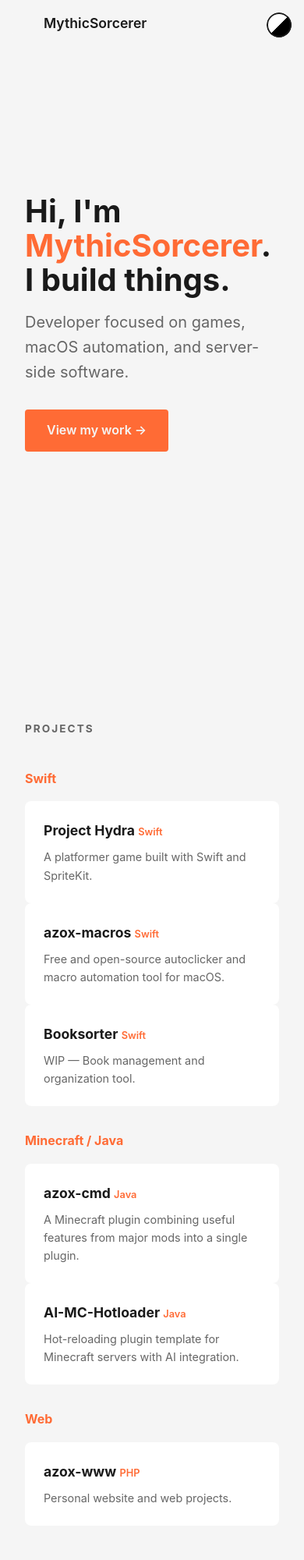
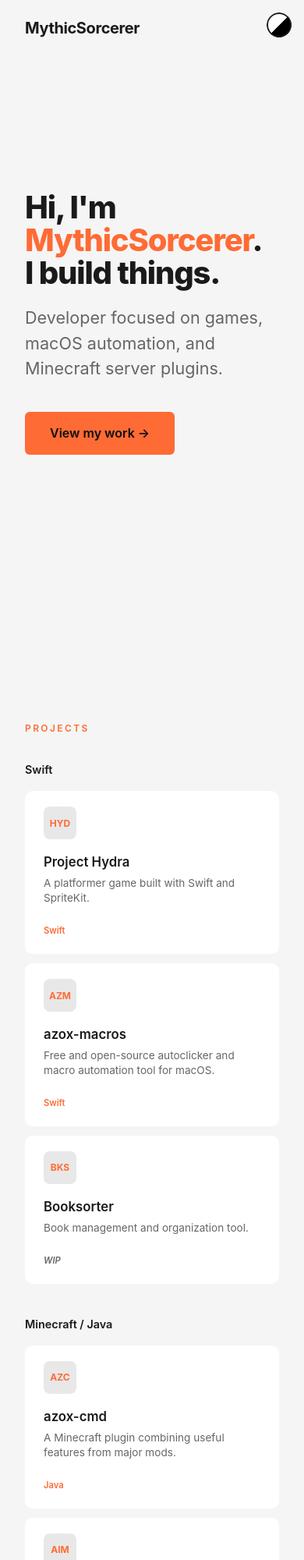
Before and after one commit to MythicSorcerer/mythicsorcerer.github.io, a plain HTML site: page index.html in a window 390 px wide. Shown: the top 2000 px of the page at 78% size. Drawn offline with Linux system fonts and the light colour scheme.

Commit message:
Redesign with better visuals, icons, and Modrinth link

```diff
--- a/index.html
+++ b/index.html
@@ -24,103 +24,150 @@
     * { margin: 0; padding: 0; box-sizing: border-box; }
     html { scroll-behavior: smooth; }
     body { font-family: -apple-system, BlinkMacSystemFont, "Segoe UI", sans-serif; background: var(--bg); color: var(--text); line-height: 1.6; transition: background 0.3s, color 0.3s; }
-    .container { max-width: 800px; margin: 0 auto; padding: 0 2rem; }
-    nav { position: fixed; top: 0; left: 0; right: 0; padding: 1rem 1.5rem; background: var(--bg); background: rgba(13,13,13,0.9); backdrop-filter: blur(10px); z-index: 100; display: flex; justify-content: space-between; align-items: center; }
-    [data-theme="light"] nav { background: rgba(245,245,245,0.9); }
-    nav .container { display: flex; justify-content: space-between; align-items: center; width: 100%; }
-    .logo { font-weight: 600; font-size: 1.1rem; color: var(--text); text-decoration: none; }
+
+    nav { position: fixed; top: 0; left: 0; right: 0; padding: 1.25rem 2rem; background: rgba(13,13,13,0.85); backdrop-filter: blur(12px); z-index: 100; display: flex; justify-content: space-between; align-items: center; }
+    [data-theme="light"] nav { background: rgba(245,245,245,0.85); }
+    .logo { font-weight: 700; font-size: 1.25rem; color: var(--text); text-decoration: none; letter-spacing: -0.02em; }
     .nav-links { display: flex; gap: 2rem; list-style: none; }
-    .nav-links a { color: var(--text-dim); text-decoration: none; font-size: 0.9rem; transition: color 0.2s; }
-    .nav-links a:hover { color: var(--text); }
+    .nav-links a { color: var(--text-dim); text-decoration: none; font-size: 0.9rem; font-weight: 500; transition: color 0.2s; }
+    .nav-links a:hover { color: var(--accent); }
+
+    .container { max-width: 720px; margin: 0 auto; padding: 0 2rem; }
 
     .theme-toggle { position: fixed; top: 1rem; right: 1rem; width: 32px; height: 32px; border-radius: 50%; cursor: pointer; overflow: hidden; border: none; z-index: 200; }
     .theme-toggle::before { content: ''; position: absolute; inset: 0; border-radius: 50%; background: linear-gradient(135deg, #000 50%, #fff 50%); box-shadow: inset 0 0 0 2px var(--text); }
     [data-theme="light"] .theme-toggle::before { background: linear-gradient(135deg, #fff 50%, #000 50%); }
 
+    section { padding: 7rem 0; }
 
+    .hero { min-height: 100vh; display: flex; align-items: center; padding-top: 4rem; }
+    .hero-content { position: relative; }
+    .hero h1 { font-size: clamp(3rem, 10vw, 5rem); font-weight: 800; line-height: 1.05; margin-bottom: 1.25rem; letter-spacing: -0.03em; }
+    .hero h1 .accent { color: var(--accent); }
+    .hero p { font-size: 1.35rem; color: var(--text-dim); max-width: 480px; margin-bottom: 2.5rem; line-height: 1.5; }
+    .hero .cta { display: inline-flex; align-items: center; gap: 0.6rem; padding: 0.9rem 2rem; background: var(--accent); color: #0d0d0d; text-decoration: none; font-weight: 600; font-size: 1rem; border-radius: 6px; transition: transform 0.2s, box-shadow 0.2s; }
+    .hero .cta:hover { transform: translateY(-2px); box-shadow: 0 12px 32px rgba(255,107,53,0.25); }
 
-    section { padding: 8rem 0; }
-    .hero { min-height: 100vh; display: flex; align-items: center; padding-top: 4rem; }
-    .hero h1 { font-size: clamp(2.5rem, 8vw, 4.5rem); font-weight: 700; line-height: 1.1; margin-bottom: 1rem; }
-    .hero h1 .accent { color: var(--accent); }
-    .hero p { font-size: 1.25rem; color: var(--text-dim); max-width: 500px; margin-bottom: 2rem; }
-    .cta { display: inline-flex; align-items: center; gap: 0.5rem; padding: 0.875rem 1.75rem; background: var(--accent); color: var(--bg); text-decoration: none; font-weight: 600; border-radius: 4px; transition: transform 0.2s, box-shadow 0.2s; }
-    .cta:hover { transform: translateY(-2px); box-shadow: 0 8px 30px rgba(255,107,53,0.2); }
-    .section-title { font-size: 0.85rem; text-transform: uppercase; letter-spacing: 0.15em; color: var(--text-dim); margin-bottom: 2.5rem; }
-    .project-category { margin-bottom: 2rem; }
-    .project-category h3 { font-size: 1rem; color: var(--accent); margin-bottom: 1rem; }
-    .project-card { display: block; background: var(--surface); padding: 1.5rem; border-radius: 8px; text-decoration: none; color: var(--text); transition: background 0.2s, transform 0.2s; }
-    .project-card:hover { background: var(--surface-hover); transform: translateX(4px); }
+    .section-label { font-size: 0.75rem; text-transform: uppercase; letter-spacing: 0.2em; color: var(--accent); font-weight: 600; margin-bottom: 2rem; }
+
+    .project-category { margin-bottom: 2.5rem; }
+    .project-category h3 { font-size: 0.9rem; color: var(--text); margin-bottom: 1rem; font-weight: 600; }
+    .project-card { display: flex; align-items: center; gap: 1rem; background: var(--surface); padding: 1.25rem 1.5rem; border-radius: 10px; text-decoration: none; color: var(--text); transition: background 0.2s, transform 0.2s; margin-bottom: 0.75rem; }
+    .project-card:hover { background: var(--surface-hover); transform: translateX(6px); }
     .project-card.no-link { cursor: default; }
     .project-card.no-link:hover { background: var(--surface); transform: none; }
-    .project-card h4 { font-size: 1.1rem; margin-bottom: 0.5rem; }
-    .project-card .lang { color: var(--accent); font-size: 0.8rem; font-weight: 600; }
-    .project-card p { color: var(--text-dim); font-size: 0.9rem; }
-    .skills-list { display: flex; flex-wrap: wrap; gap: 0.75rem; }
-    .skill-tag { background: var(--surface); padding: 0.5rem 1rem; border-radius: 100px; font-size: 0.9rem; color: var(--text-dim); transition: background 0.2s; }
-    .links { display: flex; gap: 1.5rem; }
-    .links a { color: var(--text-dim); text-decoration: none; font-size: 1rem; transition: color 0.2s; }
+    .project-card-icon { width: 42px; height: 42px; border-radius: 8px; background: var(--surface-hover); display: flex; align-items: center; justify-content: center; font-weight: 700; font-size: 0.75rem; color: var(--accent); flex-shrink: 0; }
+    .project-card-content h4 { font-size: 1.05rem; font-weight: 600; margin-bottom: 0.25rem; }
+    .project-card-content p { color: var(--text-dim); font-size: 0.85rem; line-height: 1.4; }
+    .project-card .lang { color: var(--accent); font-size: 0.7rem; font-weight: 600; margin-left: auto; align-self: flex-start; }
+    .project-card.no-link .lang { color: var(--text-dim); font-style: italic; }
+
+    .skills-list { display: flex; flex-wrap: wrap; gap: 0.6rem; }
+    .skill-tag { background: var(--surface); padding: 0.5rem 1rem; border-radius: 100px; font-size: 0.85rem; color: var(--text-dim); transition: background 0.2s; }
+    .skill-tag:hover { background: var(--surface-hover); }
+
+    .links { display: flex; gap: 1.75rem; flex-wrap: wrap; }
+    .links a { color: var(--text-dim); text-decoration: none; font-size: 1rem; font-weight: 500; transition: color 0.2s; display: flex; align-items: center; gap: 0.5rem; }
     .links a:hover { color: var(--accent); }
-    footer { padding: 3rem 0; border-top: 1px solid var(--surface); color: var(--text-dim); font-size: 0.85rem; }
+    .links .icon { width: 18px; height: 18px; }
 
-    @media (max-width: 600px) { .nav-links { display: none; } section { padding: 5rem 0; } }
+    footer { padding: 4rem 0 2rem; border-top: 1px solid var(--surface); color: var(--text-dim); font-size: 0.85rem; }
+    footer .container { display: flex; justify-content: space-between; align-items: center; flex-wrap: wrap; gap: 1rem; }
+    .footer-links { display: flex; gap: 1.5rem; }
+    .footer-links a { color: var(--text-dim); text-decoration: none; font-size: 0.85rem; }
+    .footer-links a:hover { color: var(--text); }
+
+    @media (max-width: 600px) {
+      .nav-links { display: none; }
+      section { padding: 5rem 0; }
+      .hero h1 { font-size: 2.5rem; }
+      .project-card { flex-direction: column; align-items: flex-start; }
+      .project-card .lang { margin-left: 0; margin-top: 0.5rem; }
+    }
   </style>
 </head>
 <body>
   <nav>
-    <div style="display:flex;justify-content:space-between;align-items:center;width:100%;max-width:800px;margin:0 auto;padding:0 2rem">
     <a href="#" class="logo">MythicSorcerer</a>
     <ul class="nav-links">
       <li><a href="#projects">projects</a></li>
       <li><a href="#skills">skills</a></li>
       <li><a href="#contact">contact</a></li>
     </ul>
-    </div>
   </nav>
   <button class="theme-toggle" onclick="toggleThemeCircle()" title="Toggle theme"></button>
 
   <section class="hero">
     <div class="container">
-      <h1>Hi, I&apos;m <span class="accent">MythicSorcerer</span>.<br>I build things.</h1>
-      <p>Developer focused on games, macOS automation, and server-side software.</p>
+      <div class="hero-content">
+        <h1>Hi, I'm <span class="accent">MythicSorcerer</span>.<br>I build things.</h1>
+        <p>Developer focused on games, macOS automation, and Minecraft server plugins.</p>
         <a href="#projects" class="cta">View my work →</a>
+      </div>
     </div>
   </section>
 
   <section id="projects">
     <div class="container">
-      <h2 class="section-title">Projects</h2>
+      <h2 class="section-label">Projects</h2>
+
       <div class="project-category">
         <h3>Swift</h3>
         <a href="https://github.com/mythicsorcerer/Project-Hydra" target="_blank" class="project-card">
-          <h4>Project Hydra <span class="lang">Swift</span></h4>
+          <div class="project-card-icon">HYD</div>
+          <div class="project-card-content">
+            <h4>Project Hydra</h4>
             <p>A platformer game built with Swift and SpriteKit.</p>
+          </div>
+          <span class="lang">Swift</span>
         </a>
         <a href="https://github.com/mythicsorcerer/azox-macros" target="_blank" class="project-card">
-          <h4>azox-macros <span class="lang">Swift</span></h4>
+          <div class="project-card-icon">AZM</div>
+          <div class="project-card-content">
+            <h4>azox-macros</h4>
             <p>Free and open-source autoclicker and macro automation tool for macOS.</p>
+          </div>
+          <span class="lang">Swift</span>
         </a>
         <a href="#" class="project-card no-link">
-          <h4>Booksorter <span class="lang">Swift</span></h4>
-          <p>WIP — Book management and organization tool.</p>
+          <div class="project-card-icon">BKS</div>
+          <div class="project-card-content">
+            <h4>Booksorter</h4>
+            <p>Book management and organization tool.</p>
+          </div>
+          <span class="lang">WIP</span>
         </a>
       </div>
+
       <div class="project-category">
         <h3>Minecraft / Java</h3>
         <a href="https://github.com/mythicsorcerer/azox-cmd" target="_blank" class="project-card">
-          <h4>azox-cmd <span class="lang">Java</span></h4>
-          <p>A Minecraft plugin combining useful features from major mods into a single plugin.</p>
+          <div class="project-card-icon">AZC</div>
+          <div class="project-card-content">
+            <h4>azox-cmd</h4>
+            <p>A Minecraft plugin combining useful features from major mods.</p>
+          </div>
+          <span class="lang">Java</span>
         </a>
         <a href="https://github.com/mythicsorcerer/AI-MC-hotloader" target="_blank" class="project-card">
-          <h4>AI-MC-Hotloader <span class="lang">Java</span></h4>
-          <p>Hot-reloading plugin template for Minecraft servers with AI integration.</p>
+          <div class="project-card-icon">AIM</div>
+          <div class="project-card-content">
+            <h4>AI-MC-Hotloader</h4>
+            <p>Hot-reloading plugin template with AI integration.</p>
+          </div>
+          <span class="lang">Java</span>
         </a>
       </div>
+
       <div class="project-category">
         <h3>Web</h3>
         <a href="https://github.com/mythicsorcerer/azox-www" target="_blank" class="project-card">
-          <h4>azox-www <span class="lang">PHP</span></h4>
+          <div class="project-card-icon">WWW</div>
+          <div class="project-card-content">
+            <h4>azox-www</h4>
             <p>Personal website and web projects.</p>
+          </div>
+          <span class="lang">PHP</span>
         </a>
       </div>
     </div>
@@ -128,7 +175,7 @@
 
   <section id="skills">
     <div class="container">
-      <h2 class="section-title">Skills</h2>
+      <h2 class="section-label">Skills</h2>
       <div class="skills-list">
         <span class="skill-tag">C++</span>
         <span class="skill-tag">Python</span>
@@ -145,10 +192,20 @@
 
   <section id="contact">
     <div class="container">
-      <h2 class="section-title">Connect</h2>
+      <h2 class="section-label">Connect</h2>
       <div class="links">
-        <a href="https://github.com/mythicsorcerer" target="_blank">GitHub</a>
-        <a href="mailto:mythicsorcerer@gmail.com">mythicsorcerer@gmail.com</a>
+        <a href="https://github.com/mythicsorcerer" target="_blank">
+          <svg class="icon" viewBox="0 0 24 24" fill="currentColor"><path d="M12 0C5.37 0 0 5.37 0 12c0 5.31 3.435 9.795 8.205 11.385.6.105.825-.255.825-.57 0-.285-.015-1.23-.015-2.235-3.015.555-3.795-.735-4.035-1.41-.135-.345-.72-1.41-1.23-1.695-.42-.225-1.02-.78-.015-.795 1.125-.015 1.92.86 2.19 1.23.765 1.23 1.86 1.23 1.86 1.23 1.515-.015 2.28-.87 2.58-1.51.15-.375.6-1.23.75-1.51.075-.315.24-.81.285-.81.15.015.285.195.285.195.21.255.66.81.9.81.63 0 1.08-.555 1.08-1.23 0-.63-.285-1.23-.75-1.695-.375-.375-.855-1.2-.285-2.355.285-.345.87-1.23.285-2.355 0 0 .645-.195 1.8.87.555-.15 1.155-.225 1.755-.225 1.155 0 2.355.195 3.195 1.53.555-.285 1.245-.3 1.815-.3.57 0 1.26.015 1.815.3.84-1.335 2.04-1.53 3.195-1.53.6 0 1.2.075 1.755.225 1.155-1.065 1.8-.87 1.8-.87-.57 1.125-.66 2.01-.285 2.355.42.465.435 1.065.285 1.695-.195.45-.66 1.095-.66 1.23 0 .675.45 1.215 1.08 1.215.24 0 .69-.315.9-.81.135-.015.285-.195.285-.195.135.195.285.285.285.285.21.195.525.285.825.285.27 0 .555-.045.81-.135.45-.165.87-.555 1.17-.945.015.015.045.045.045.045.105.285.06.555.045.81 0 0-.225.165-.645.135"/></svg>
+          GitHub
+        </a>
+        <a href="https://modrinth.com/user/mythicsorcerer" target="_blank">
+          <svg class="icon" viewBox="0 0 24 24" fill="currentColor"><path d="M2.65 15.58c.38-.89 1.26-1.52 2.3-1.52h8.94l.06-3.72H10.2l-1.77-4.2c-.33-.78.12-1.64.96-1.84h3.24c.72 0 1.34.48 1.56 1.17l1.38 4.59h2.94c1.1 0 1.95.97 1.71 2.01l-2.01 8.76c-.21.92-.99 1.59-1.92 1.59H5.96c-.96 0-1.75-.63-2.03-1.52l-.28-.82z"/></svg>
+          Modrinth
+        </a>
+        <a href="mailto:mythicsorcerer@gmail.com">
+          <svg class="icon" viewBox="0 0 24 24" fill="none" stroke="currentColor" stroke-width="2"><path d="M4 4h16c1.1 0 2 .9 2 2v12c0 1.1-.9 2-2 2H4c-1.1 0-2-.9-2-2V6c0-1.1.9-2 2-2z"/><polyline points="22,6 12,13 2,6"/></svg>
+          mythicsorcerer@gmail.com
+        </a>
       </div>
     </div>
   </section>
@@ -156,6 +213,10 @@
   <footer>
     <div class="container">
       <p>© 2026 MythicSorcerer</p>
+      <div class="footer-links">
+        <a href="https://github.com/mythicsorcerer">GitHub</a>
+        <a href="https://modrinth.com/user/mythicsorcerer">Modrinth</a>
+      </div>
     </div>
   </footer>
 
```
Lines whose indentation alone changed are shown as unchanged.
